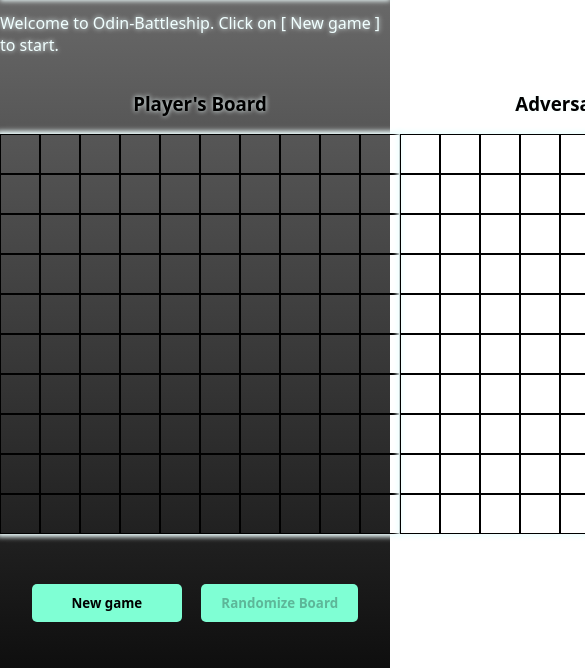
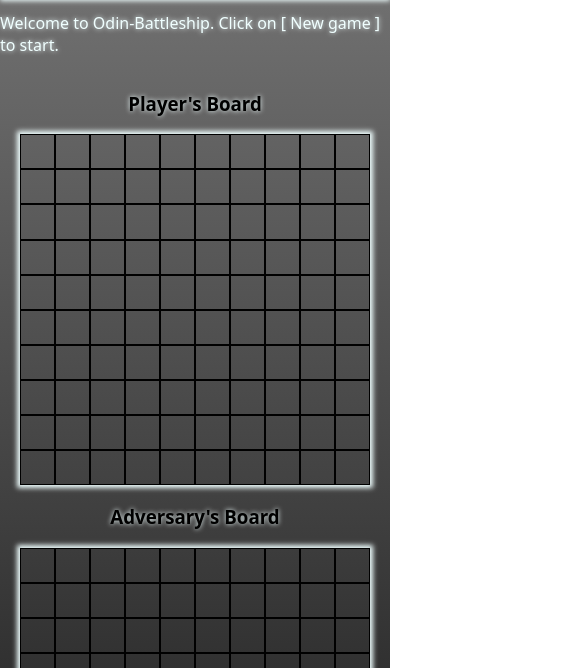
Before and after one commit to Soumil-Biswas-Web/Odin-BattleShip, a website built with webpack: page src/template.html in a window 390 px wide. Shown: the part 176-844 px from the top of the page, 585 px wide, since content can reach past the window. Built offline with nearby package versions, Linux system fonts and the light colour scheme.

Commit message:
made page mobile responsive

```diff
--- a/src/style.css
+++ b/src/style.css
@@ -1,5 +1,9 @@
 * {
     font-family: system-ui, -apple-system, BlinkMacSystemFont, 'Segoe UI', Roboto, Oxygen, Ubuntu, Cantarell, 'Open Sans', 'Helvetica Neue', sans-serif;
+}
+
+:root{
+    --box-size: min(9vw, 40px);
 }
 
 body{
@@ -38,7 +42,7 @@ header{
 .content .divider {
     margin-top: 50px;
     justify-content: center;
-    gap: 5%;
+    gap: 10px;
 }
 
 .content h3 {
@@ -47,7 +51,7 @@ header{
 
 .table{
     display: grid;
-    grid-template: repeat(10, 40px) / repeat(10, 40px);
+    grid-template: repeat(10, var(--box-size)) / repeat(10, var(--box-size));
     box-shadow: azure 0 0 5px 3px;
 }
 
@@ -125,3 +129,10 @@ footer{
     padding: 50px 0;
     color: azure;
 }
+
+@media (max-width: 900px) {
+    .content > div {
+        flex-direction: column;
+        align-items: center;
+    }
+}
--- a/src/template.html
+++ b/src/template.html
@@ -16,7 +16,7 @@
 
     <div class="content">
         <p>Welcome to Odin-Battleship. Click on [ New game ] to start.</p>
-        <div>
+        <div id="playerBoards">
             <div>
                 <h3>Player's Board</h3>
                 <div class="table" id="player-table">
```
